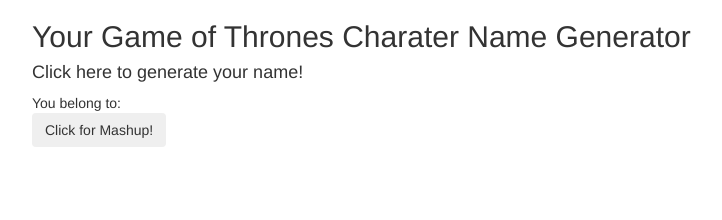
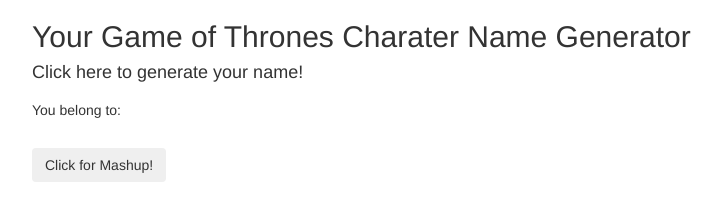
Before and after one commit to mattlaguardia/angular-rapid-proto, a website: page index.html in a window 1280 px wide. Shown: the whole page, without its empty margins (38-760 px from the left). Drawn offline with nearby package versions, Linux system fonts and the light colour scheme; no server answers.

Commit message:
adds readme

```diff
--- a/index.html
+++ b/index.html
@@ -18,7 +18,7 @@
 
     </div>
     <div class="container" ng-controller="CharacterIndexCtrl as character">
-      You belong to: {{ characters.name }}
+      <h5>You belong to: {{ characters.name }}</h5>
       <br>
       <input type="button" ng-submit="getCharacter();" value="Click for Mashup!" class="btn">
     </div>
```
Also changed, not shown: README.md, Screen Shot 2016-07-10 at 11.47.12 PM.png (added).
